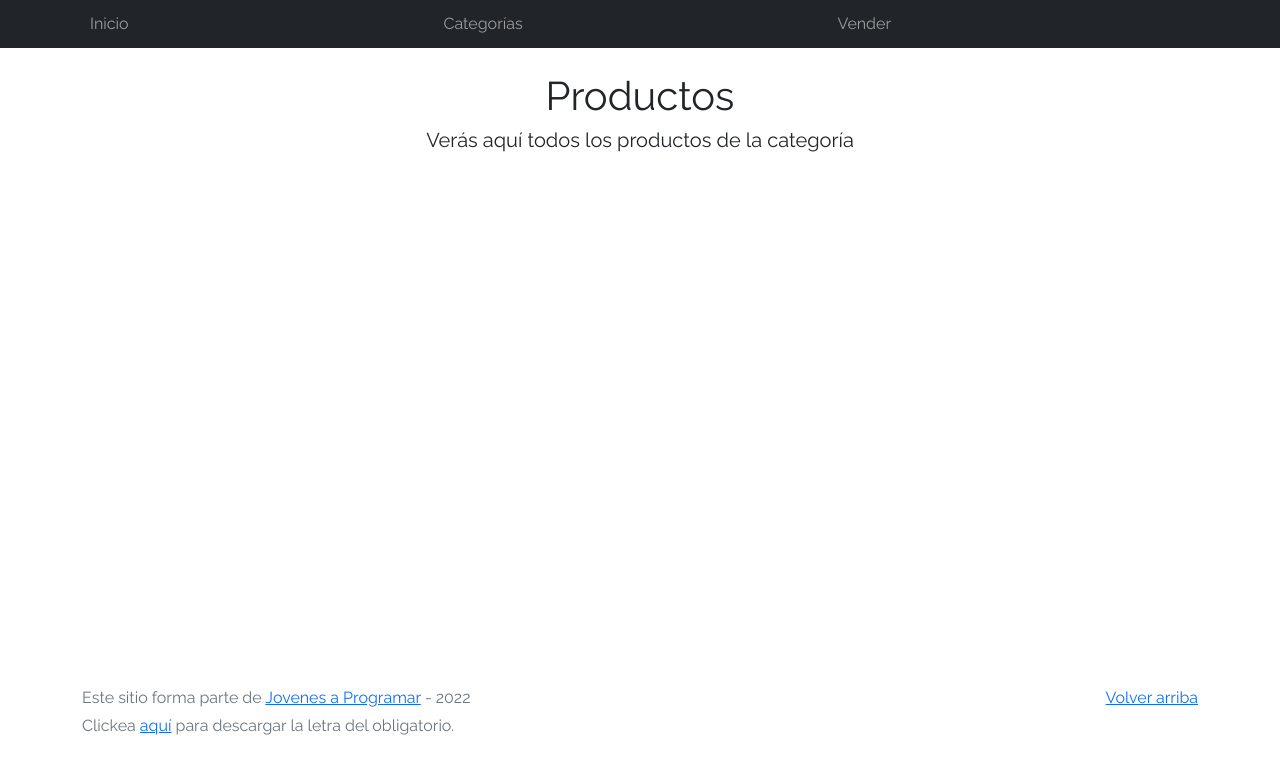
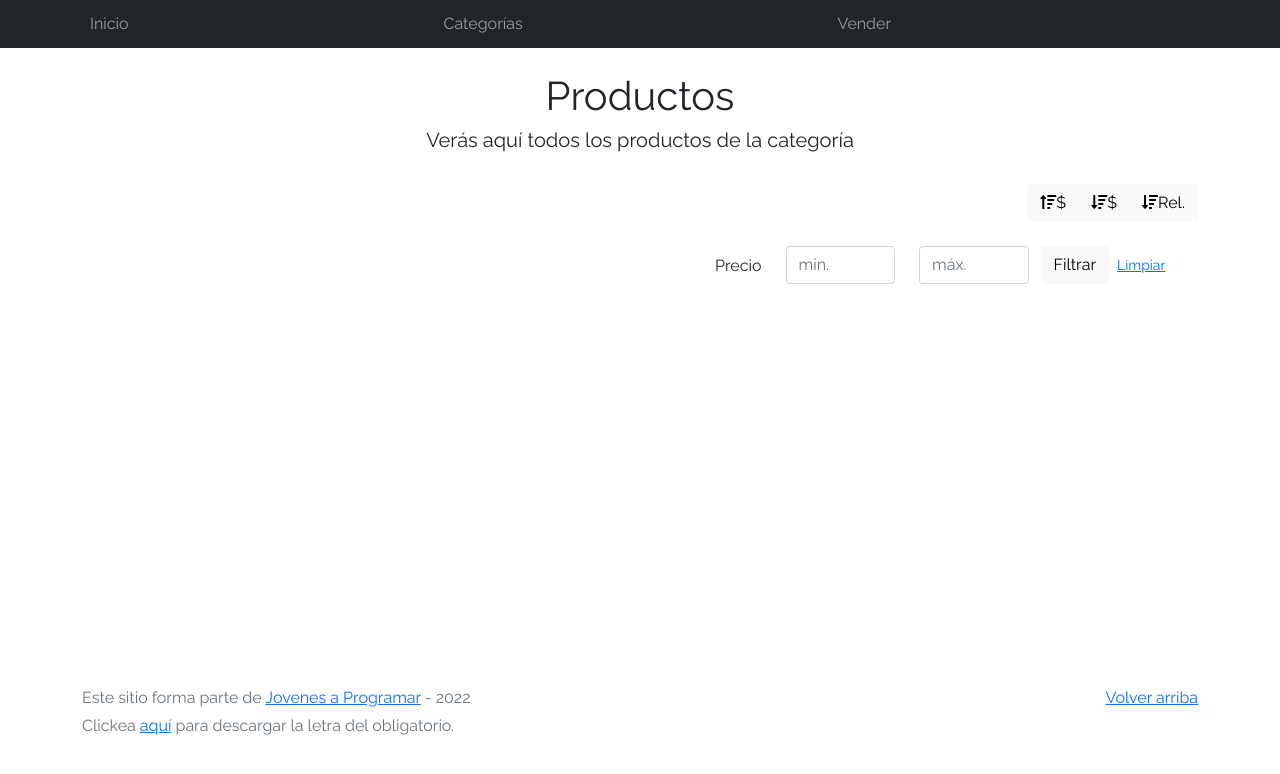
Before and after one commit to dbrwd/workspace-inicial, a plain HTML site: page products.html in a window 1280 px wide. Drawn offline with Linux system fonts and the light colour scheme; no server answers.

Commit message:
Añadida la parte visual de los filtros

```diff
--- a/products.html
+++ b/products.html
@@ -41,6 +41,37 @@
       <h1>Productos</h1>
       <h5>Verás aquí todos los productos de la categoría <span id="description"></span></h5>
     </div>
+    <div class="row">
+      <div class="col text-end">
+        <div class="btn-group btn-group-toggle mb-4" data-bs-toggle="buttons">
+          <input type="radio" class="btn-check" name="options" id="sortByPriceAsc">
+          <label class="btn btn-light" for="sortByPriceAsc"><i class="fas fa-sort-amount-up mr-1"></i>$</label>
+          <input type="radio" class="btn-check" name="options" id="sortByPriceDesc">
+          <label class="btn btn-light" for="sortByPriceDesc"><i class="fas fa-sort-amount-down mr-1"></i>$</label>
+          <input type="radio" class="btn-check" name="options" id="sortProdByRel" checked>
+          <label class="btn btn-light" for="sortProdByRel"><i class="fas fa-sort-amount-down mr-1"></i>Rel.</label>
+        </div>
+      </div>
+    <div class="row">
+      <div class="col-lg-6 offset-lg-6 col-md-12 mb-1 container">
+        <div class="row container p-0 m-0">
+          <div class="col">
+            <p class="font-weight-normal text-end my-2">Precio</p>
+          </div>
+          <div class="col">
+            <input class="form-control" type="number" placeholder="min." id="rangeFilterPriceMin">
+          </div>
+          <div class="col">
+            <input class="form-control" type="number" placeholder="máx." id="rangeFilterPriceMax">
+          </div>
+          <div class="col-3 p-0">
+            <div class="btn-group" role="group">
+              <button class="btn btn-light btn-block" id="rangeFilterPrice">Filtrar</button>
+              <button class="btn btn-link btn-sm" id="clearPriceFilter">Limpiar</button>
+            </div>
+          </div>
+        </div>
+      </div>
     <div class="container" id="product-list">
     </div>
   </main>
```
